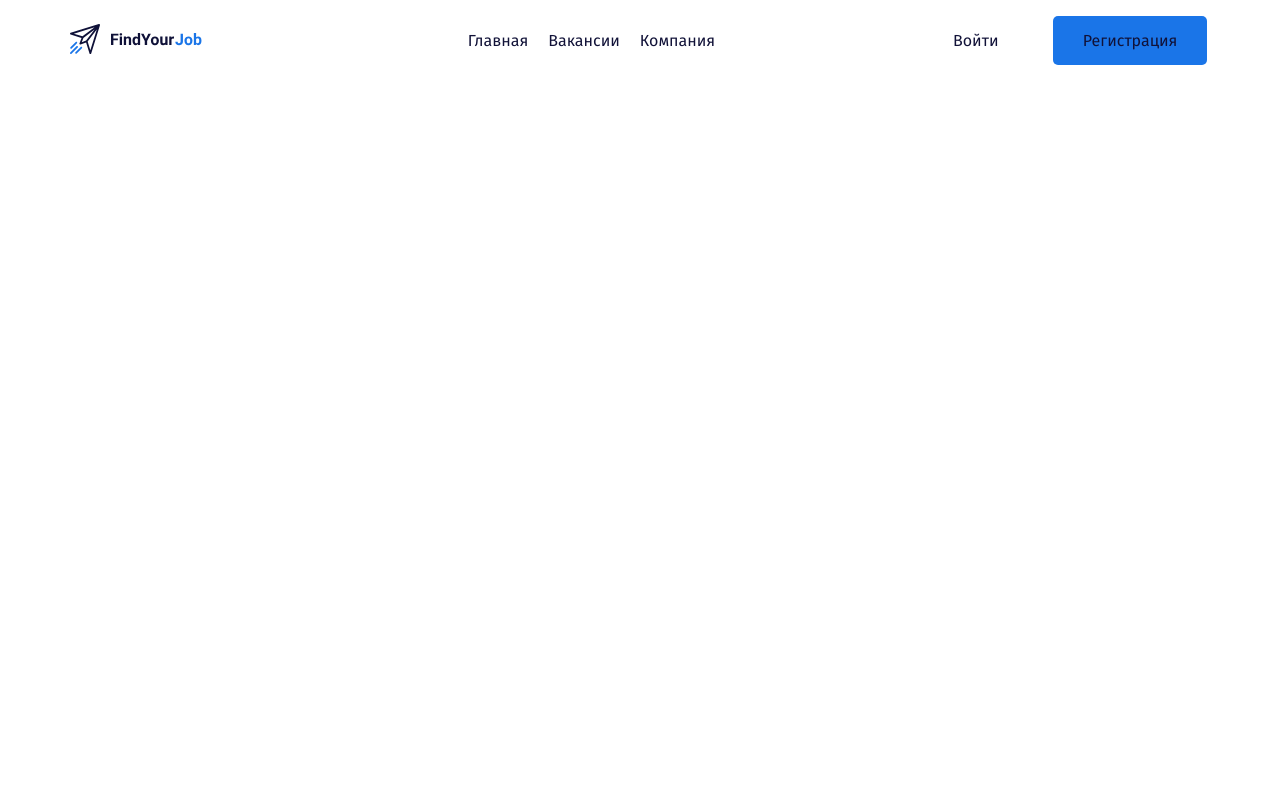
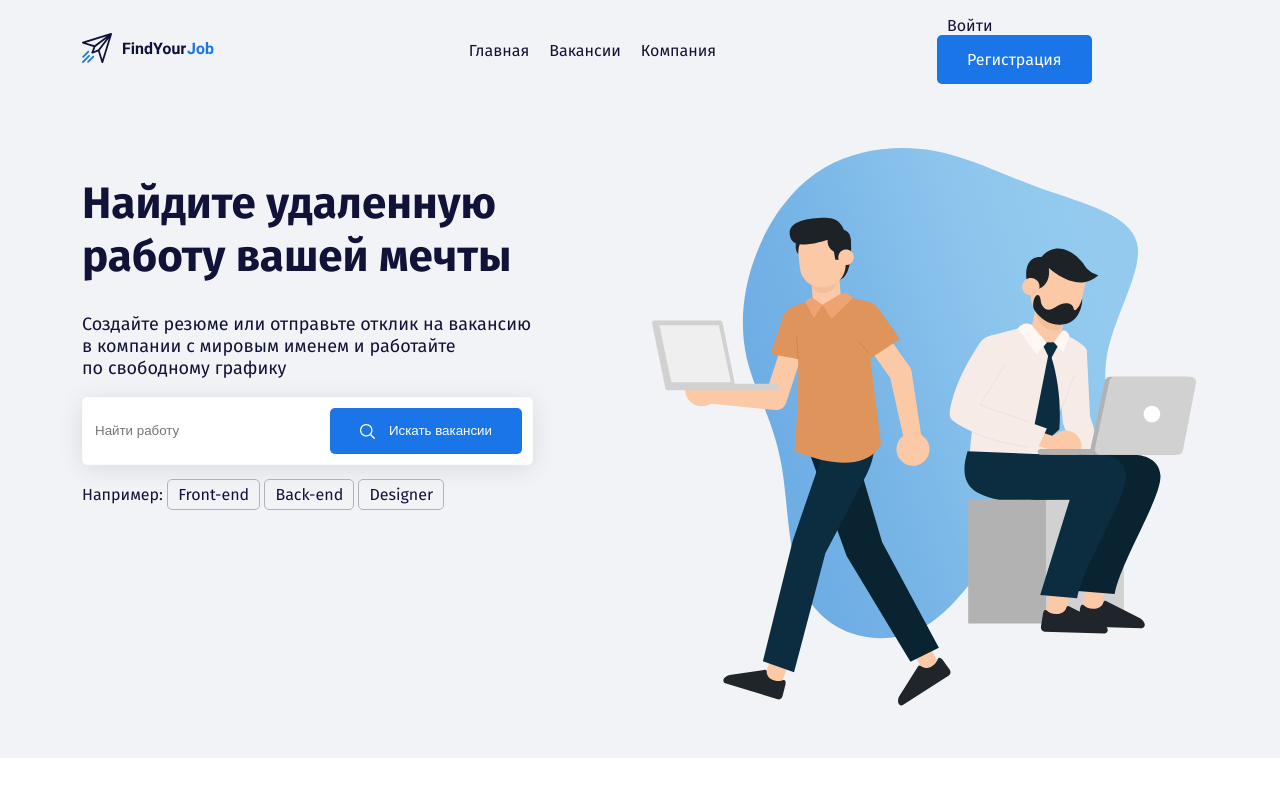
Before and after one commit to Tomas3500/search-work, a plain HTML site: page index.html in a window 1280 px wide. Drawn offline with Linux system fonts and the light colour scheme.

Commit message:
add img and fix css,html

```diff
--- a/index.html
+++ b/index.html
@@ -39,6 +39,36 @@
                     </div>
                     <!-- /.col -->
                 </div>
+                <div class="row py-5 pb-5">
+                    <div class="col-5">
+                        <div class="block-right">
+                            <h1 class="title-right">
+                                Найдите удаленную работу вашей мечты
+                            </h1>
+                            <p>
+                                Создайте резюме или отправьте отклик на вакансию в&nbsp;компании с мировым именем и
+                                работайте <br>по свободному графику
+                            </p>
+                        </div>
+                        <div class="input-group d-flex">
+                            <input type="text" class="input" placeholder="Найти работу">
+                            <button class="btn-primary">
+                                <img src="img/search.png" alt="icon-search">
+                                <span>Искать вакансии</span>
+                            </button>
+                        </div>
+                        <div class="group-exampler">
+                            <span>Например:</span>
+                            <a href="#" class="tag-link">Front-end</a>
+                            <a href="#" class="tag-link">Back-end</a>
+                            <a href="#" class="tag-link">Designer</a>
+                        </div>
+                    </div>
+                    <div class="col-6 offset-1">
+                        <img src="img/hero-image.svg" alt="hero-image">
+
+                    </div>
+                </div>
             </div>
             <!-- /.container -->
         </header>
--- a/style.css
+++ b/style.css
@@ -2,6 +2,11 @@
 
 
 @import url('https://fonts.googleapis.com/css2?family=Fira+Sans:wght@400;700&display=swap');
+
+*, ::after,::before{
+box-sizing: border-box;
+
+}
 
 body{
     font-family: 'Fira Sans', sans-serif;
@@ -10,7 +15,9 @@ body{
     margin: 0;
     padding: 0;
 }
-
+.header{
+    background: #F2F3F6;
+}
 .navbar-menu{
     list-style: none;
     padding: 0;
@@ -41,5 +48,47 @@ a{
     background: #1A75E8;
     padding: 15px 30px 15px 30px;
     border-radius: 5px;
+    color: white;
+    border: none;
 
 }
+
+.title-right{
+    font-size: 44px;
+    line-height: 53px;
+}
+
+.input-group{
+    background: #FFFFFF;
+border: 1px solid rgba(209, 209, 209, 0.1);
+box-shadow: 0px 4px 25px rgba(15, 17, 56, 0.1);
+border-radius: 5px;
+padding: 10px;
+}
+
+.input{
+    outline: none;
+    border: none;
+    flex-grow: 1;
+}
+
+.btn-primary > img {
+    margin-right: 10px;
+    vertical-align: middle;
+
+}
+
+.block-right > p{
+    font-size: 18px;
+}
+
+.tag-link{
+    border: 1px solid #B2B2B2;
+    border-radius: 5px;
+    padding: 5px 10px;
+
+}
+
+.group-exampler{
+    margin-top: 20px;
+}
```
Also changed, not shown: img/hero-image.svg (added), img/search.png (added).
